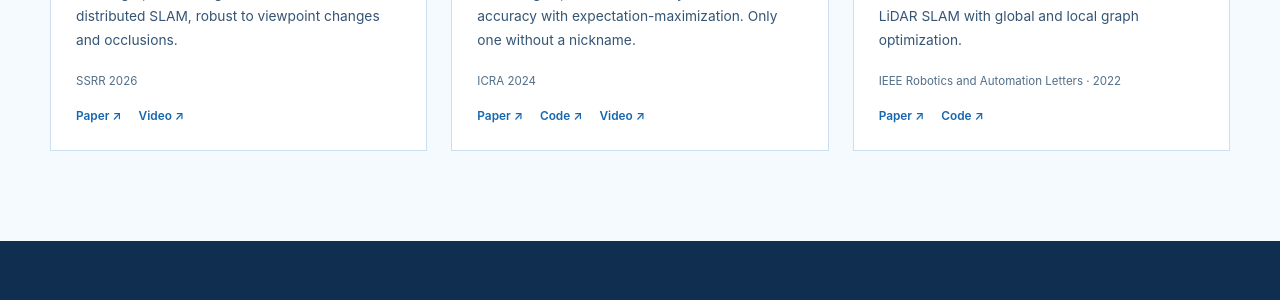
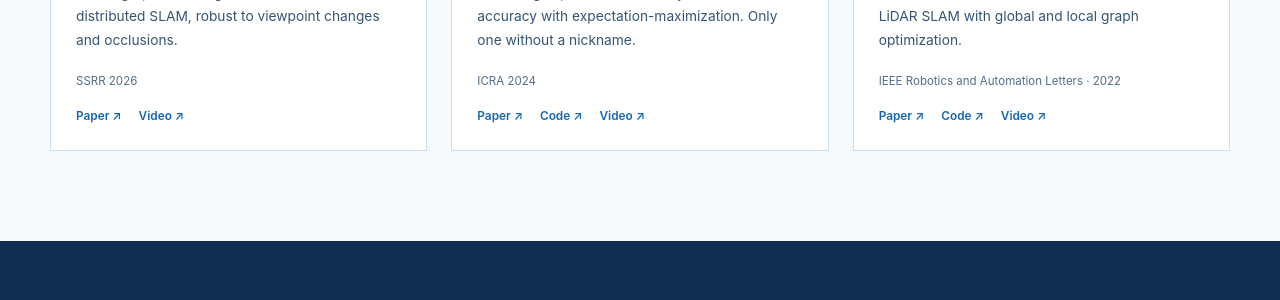
Before and after one commit to yeweihuang/yeweihuang.github.io, a Jekyll site: the page built from index.md, in a window 1280 px wide and 900 px high, scrolled down 2457 px. Shown: the part 151-451 px from the top of the window. Built offline with Jekyll 4.4.1, drawn with Linux system fonts in a browser that asks for light colours.

Commit message:
Add DiSCo-SLAM video to Research card

```diff
--- a/index.md
+++ b/index.md
@@ -66,7 +66,7 @@ image: /assets/images/web/pinkboat-hero.jpg
     </article>
     <article class="research-card">
       <a class="research-image" href="https://ieeexplore.ieee.org/document/9662965" aria-label="Read the DiSCo-SLAM paper"><img src="{{ '/assets/images/web/DiSCo-SLAM.jpg' | relative_url }}" width="1200" height="951" loading="lazy" alt="Distributed multi-robot LiDAR SLAM"></a>
-      <div class="research-body"><p class="eyebrow">06 / Multi-robot perception</p><h3>DiSCo-SLAM: Less<br> communication.</h3><p>Distributed scan context-enabled multi-robot LiDAR SLAM with global and local graph optimization.</p><p class="venue">IEEE Robotics and Automation Letters · 2022</p><div class="resource-links"><a href="https://ieeexplore.ieee.org/document/9662965">Paper ↗</a><a href="https://github.com/RobustFieldAutonomyLab/DiSCo-SLAM">Code ↗</a></div></div>
+      <div class="research-body"><p class="eyebrow">06 / Multi-robot perception</p><h3>DiSCo-SLAM: Less<br> communication.</h3><p>Distributed scan context-enabled multi-robot LiDAR SLAM with global and local graph optimization.</p><p class="venue">IEEE Robotics and Automation Letters · 2022</p><div class="resource-links"><a href="https://ieeexplore.ieee.org/document/9662965">Paper ↗</a><a href="https://github.com/RobustFieldAutonomyLab/DiSCo-SLAM">Code ↗</a><a href="https://robustfieldautonomylab.github.io/DiSCo-SLAM.mp4">Video ↗</a></div></div>
     </article>
   </div>
 </section>
```
